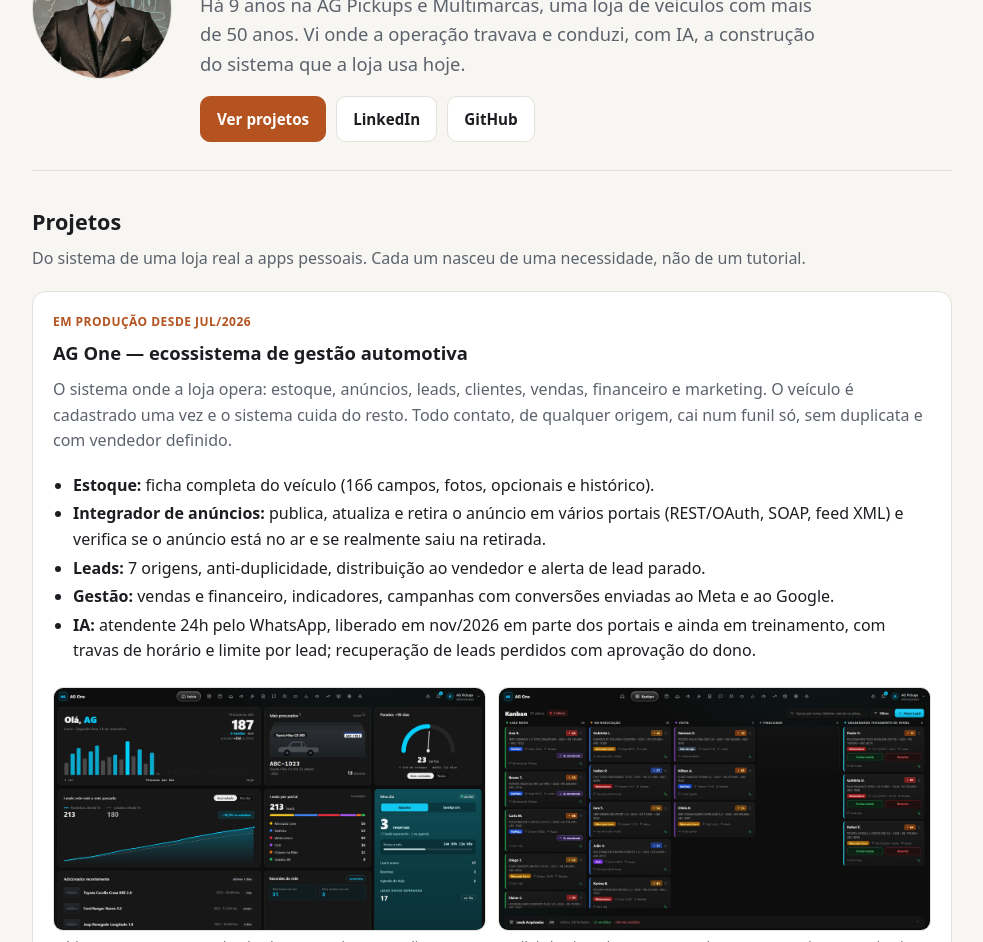
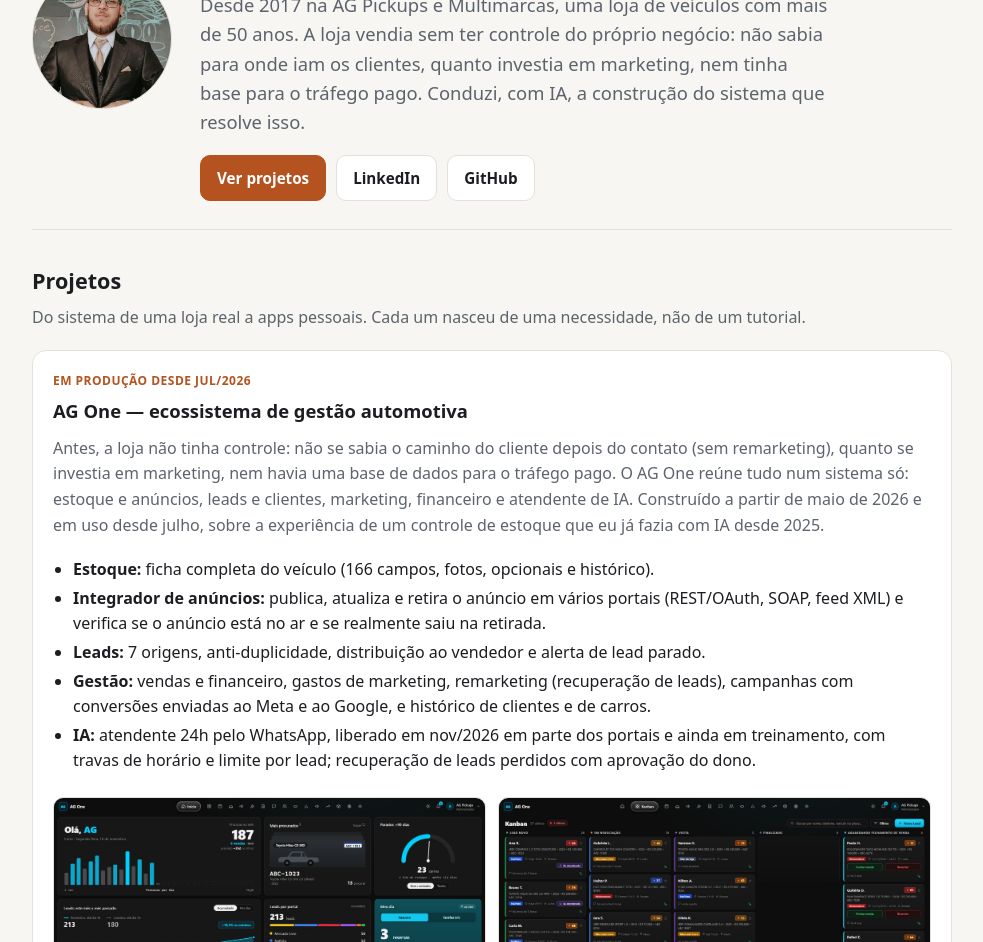
Before and after one commit to silasfribeiro/silasfribeiro.github.io, a plain HTML site: page index.html in a window 1280 px wide. Shown: the part 225-1167 px from the top of the page, without its empty margins (148-1131 px from the left). Drawn offline with Linux system fonts and the light colour scheme.

Commit message:
Portfólio: texto alinhado ao problema real do AG One (controle do negócio)
Co-Authored-By: Claude Sonnet 5.5 <noreply@anthropic.com>

```diff
--- a/index.html
+++ b/index.html
@@ -89,7 +89,7 @@
     </div>
     <div>
       <h1>Aplicações com IA, nascidas de um problema real.</h1>
-      <p class="lead">Há 9 anos na AG Pickups e Multimarcas, uma loja de veículos com mais de 50 anos. Vi onde a operação travava e conduzi, com IA, a construção do sistema que a loja usa hoje.</p>
+      <p class="lead">Desde 2017 na AG Pickups e Multimarcas, uma loja de veículos com mais de 50 anos. A loja vendia sem ter controle do próprio negócio: não sabia para onde iam os clientes, quanto investia em marketing, nem tinha base para o tráfego pago. Conduzi, com IA, a construção do sistema que resolve isso.</p>
       <div class="btns">
         <a class="btn primary" href="#projetos">Ver projetos</a>
         <a class="btn" href="https://www.linkedin.com/in/silas-f-ribeiro-413293b8" target="_blank" rel="noopener">LinkedIn</a>
@@ -106,12 +106,12 @@
       <article class="card big">
         <span class="tag">Em produção desde jul/2026</span>
         <h3>AG One — ecossistema de gestão automotiva</h3>
-        <p>O sistema onde a loja opera: estoque, anúncios, leads, clientes, vendas, financeiro e marketing. O veículo é cadastrado uma vez e o sistema cuida do resto. Todo contato, de qualquer origem, cai num funil só, sem duplicata e com vendedor definido.</p>
+        <p>Antes, a loja não tinha controle: não se sabia o caminho do cliente depois do contato (sem remarketing), quanto se investia em marketing, nem havia uma base de dados para o tráfego pago. O AG One reúne tudo num sistema só: estoque e anúncios, leads e clientes, marketing, financeiro e atendente de IA. Construído a partir de maio de 2026 e em uso desde julho, sobre a experiência de um controle de estoque que eu já fazia com IA desde 2025.</p>
         <ul>
           <li><strong>Estoque:</strong> ficha completa do veículo (166 campos, fotos, opcionais e histórico).</li>
           <li><strong>Integrador de anúncios:</strong> publica, atualiza e retira o anúncio em vários portais (REST/OAuth, SOAP, feed XML) e verifica se o anúncio está no ar e se realmente saiu na retirada.</li>
           <li><strong>Leads:</strong> 7 origens, anti-duplicidade, distribuição ao vendedor e alerta de lead parado.</li>
-          <li><strong>Gestão:</strong> vendas e financeiro, indicadores, campanhas com conversões enviadas ao Meta e ao Google.</li>
+          <li><strong>Gestão:</strong> vendas e financeiro, gastos de marketing, remarketing (recuperação de leads), campanhas com conversões enviadas ao Meta e ao Google, e histórico de clientes e de carros.</li>
           <li><strong>IA:</strong> atendente 24h pelo WhatsApp, liberado em nov/2026 em parte dos portais e ainda em treinamento, com travas de horário e limite por lead; recuperação de leads perdidos com aprovação do dono.</li>
         </ul>
         <div class="gal">
```
